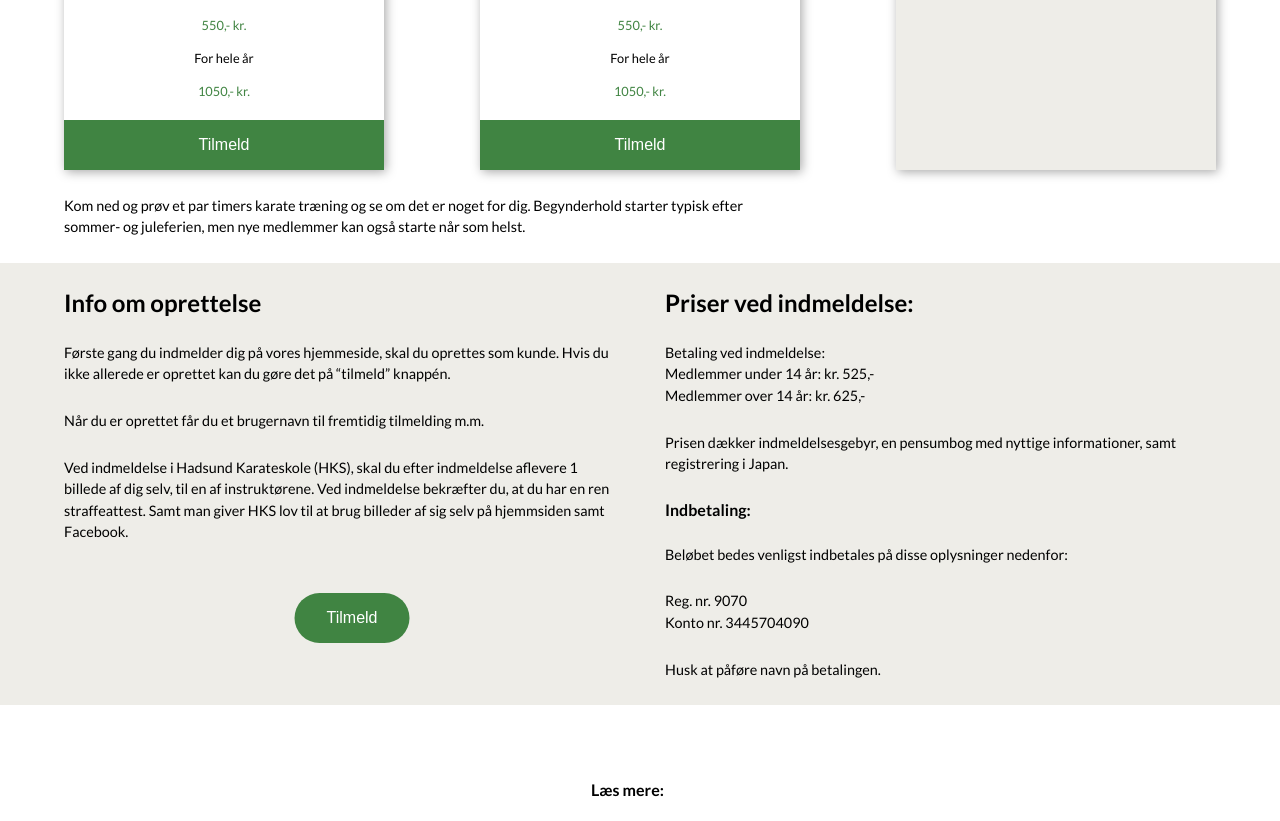
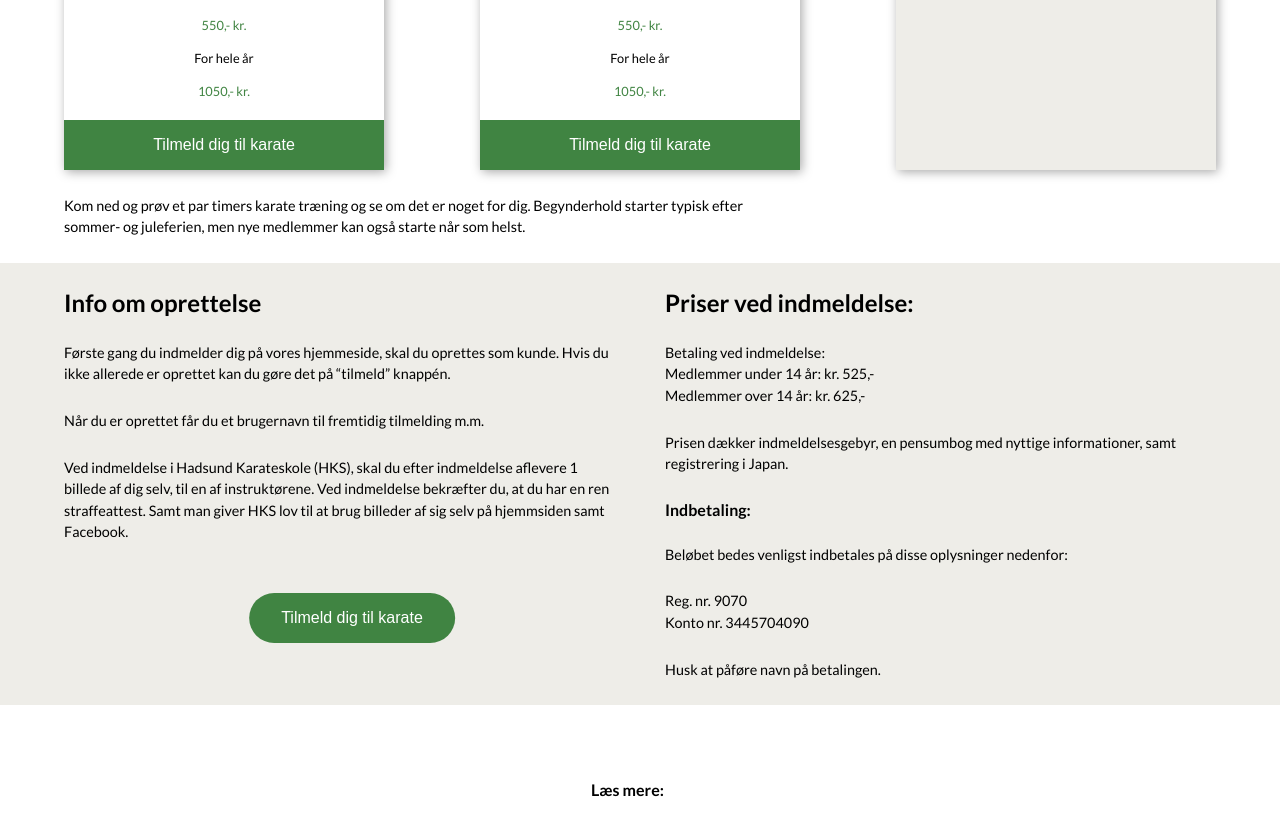
Before and after one commit to MartinWinterSC/ashiharaKarateHadsund, a plain HTML site: page indKon.html in a window 1280 px wide. Shown: the part 723-1544 px from the top of the page. Drawn offline with Linux system fonts and the light colour scheme.

Commit message:
Button CTA correction

```diff
--- a/assets/css/indKon.css
+++ b/assets/css/indKon.css
@@ -124,7 +124,7 @@ article img{
 footer h2{
     margin-top: var(--generalSpacing);
 }
-@media screen and (min-width: 750px){
+@media screen and (min-width: 850px){
     .containerSection{
         max-width: 50vw;
     }
--- a/indKon.html
+++ b/indKon.html
@@ -46,7 +46,7 @@
                     <p class="price">550,- kr.</p>
                     <p>For hele år</p>
                     <p class="price">1050,- kr.</p>
-                    <button class="registerButton"><a href="./tilmeld.html" target="_blank">Tilmeld</a></button>
+                    <button class="registerButton"><a href="./tilmeld.html" target="_blank">Tilmeld dig til karate</a></button>
                 </article>
                 <article>
                     <img src="./assets/img/additional/adultRegister.jpg" alt="Hadsund medlemmer i kampstilling">
@@ -56,7 +56,7 @@
                     <p class="price">550,- kr.</p>
                     <p>For hele år</p>
                     <p class="price">1050,- kr.</p>
-                    <button class="registerButton"><a href="./tilmeld.html" target="_blank">Tilmeld</a></button>
+                    <button class="registerButton"><a href="./tilmeld.html" target="_blank">Tilmeld dig til karate</a></button>
                 </article>
                 <article class="payment">
                     <h2>Karate-gi:</h2>
@@ -73,7 +73,7 @@
                 <p>Første gang du indmelder dig på vores hjemmeside, skal du oprettes som kunde. Hvis du ikke allerede er oprettet kan du gøre det på “tilmeld” knappén.</p>
                 <p>Når du er  oprettet får du et brugernavn til fremtidig tilmelding m.m.</p>
                 <p>Ved indmeldelse i Hadsund Karateskole (HKS), skal du efter indmeldelse aflevere 1 billede af dig selv, til en af instruktørene. Ved indmeldelse bekræfter du, at du har en ren straffeattest. Samt man giver HKS lov til at brug billeder af sig selv på hjemmsiden samt Facebook.</p>
-                <button class="rButton"><a href="./tilmeld.html" target="_blank">Tilmeld</a></button>
+                <button class="rButton"><a href="./tilmeld.html" target="_blank">Tilmeld dig til karate</a></button>
             </section>
             <section>
                 <h2>Priser ved indmeldelse:</h2>
```
Also changed, not shown: index.html (+1 -1 lines).
